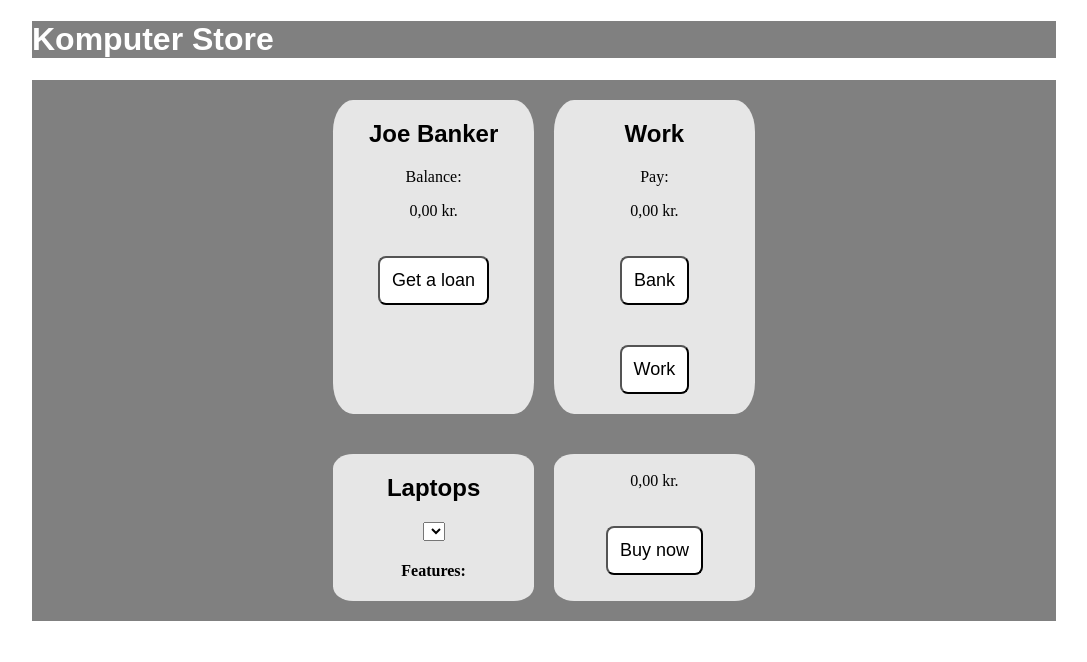
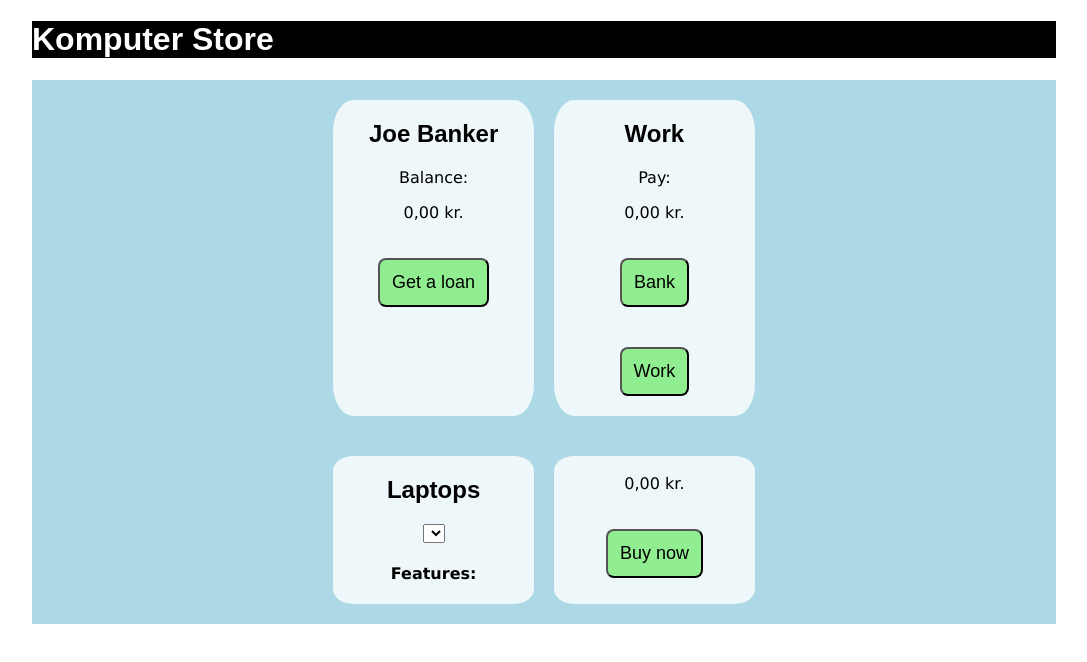
Before and after one commit to FrederikDarlingLarsen/NoroffAssignment1_KomputerStore, a plain HTML site: page index.html in a window 1280 px wide. Shown: the whole page, without its empty margins (96-1183 px from the left). Drawn offline with Linux system fonts and the light colour scheme; no server answers.

Commit message:
some css

```diff
--- a/laptop.js
+++ b/laptop.js
@@ -71,8 +71,6 @@ buyLaptop = () => {               //you can buy empty for 0 FIX IT!!!
     let priceString = document.getElementById("laptopPrice").textContent.replace(".","")
     let price = parseFloat(priceString)
 
-    console.log("price: " + price)
-
     // Gets the title of the laptop.
     let laptopTitle = document.getElementById("laptopTitle").textContent
 
--- a/style.css
+++ b/style.css
@@ -1,7 +1,7 @@
 .grid-container {
     display: flex;
     flex-direction: row;
-    background-color: gray;
+    background-color: lightblue;
     padding: 10px;
     justify-content: center;
 
@@ -19,6 +19,10 @@
 
   }
 
+  p{
+    font-family: 'Lucida Sans', 'Lucida Sans Regular', 'Lucida Grande', 'Lucida Sans Unicode', Geneva, Verdana, sans-serif;
+  }
+
   .grid-item-large {
     background-color: rgba(255, 255, 255, 0.8);
     border: 1px solid rgba(0, 0, 0, 0.8);
@@ -29,7 +33,7 @@
   }
 
   h1{
-    background-color: grey;
+    background-color: black;
     color: white;
     font-family: sans-serif;
   }
@@ -42,6 +46,11 @@
   h3{
 
     font-family: sans-serif;
+  }
+
+  h4{
+
+    font-family: 'Lucida Sans', 'Lucida Sans Regular', 'Lucida Grande', 'Lucida Sans Unicode', Geneva, Verdana, sans-serif;
   }
 
   body{
@@ -61,7 +70,7 @@
 
 
   button{
-    background-color: white;
+    background-color: lightgreen;
     border-radius: 8px;
     font-size: 18px;
     padding: 12px;
--- a/worker.js
+++ b/worker.js
@@ -43,10 +43,8 @@ else{
        loanNumber = 0
     }
     else{
-
     // If false, the money going towards the loan is subtracted from the loan.
     loanNumber -= toLoan
-
     }
 
     // The mony going towards the bank account is added to the balance.
@@ -60,8 +58,8 @@ else{
     payBalance = 0
     updatePayBalance()
 
-   // If the loan is equal to 0, the hasLoan boolean is set to false and the elements pertaining to the loan are hidden.
-   if(loanNumber === 0){
+    // If the loan is equal to 0, the hasLoan boolean is set to false and the elements pertaining to the loan are hidden.
+    if(loanNumber === 0){
     hasLoan = false
     outLoanText.style.display = "none"
     paybackBtn.style.display = "none"
```
